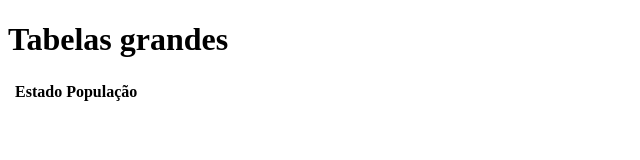
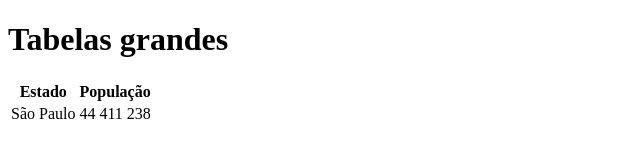
Before and after one commit to Miguel-Deniss/Html-Css, a plain HTML site: page Exercicios/ex023/table002.html in a window 1280 px wide. Shown: the whole page, without its empty margins (0-640 px from the left). Drawn offline with Linux system fonts and the light colour scheme.

Commit message:
Update table002.html

```diff
--- a/Exercicios/ex023/table002.html
+++ b/Exercicios/ex023/table002.html
@@ -10,13 +10,16 @@
 
     <table>
         <thead>
-                <th>
+                <tr>
                     <th>Estado</th>
                     <th>População</th>
-                </th>
+                </tr>
         </thead>
         <tbody>
-
+            <tr>
+                <td>São Paulo</td>
+                <td>44 411 238	</td>
+            </tr>
         </tbody>
         <tfoot>
 
```
